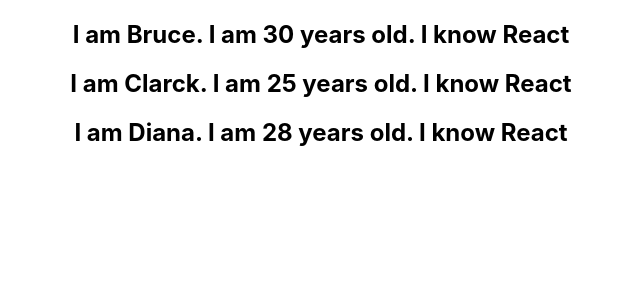
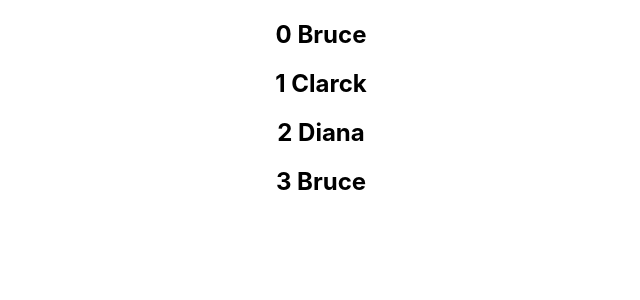
Before and after one commit to Filipe-vilela-felix/tutorial-react, a React (Create React App) app in the folder hello-world/: page / in a window 1280 px wide. Shown: the top 300 px of the page, without its empty margins (319-959 px from the left). Built offline with nearby package versions, Linux system fonts and the light colour scheme.

Commit message:
index as key anti-pattern

```diff
--- a/hello-world/src/components/NameList.js
+++ b/hello-world/src/components/NameList.js
@@ -2,6 +2,7 @@
 import Person from './Person';
 
 function NameList() {
+    const names = ["Bruce", "Clarck", "Diana", "Bruce"]
     const persons = [
         {
             id: 1,
@@ -23,9 +24,9 @@
         }
     ]
 
-    const personList = persons.map(person => <Person key={person.id} person={person} />);
+    const nameList = names.map((name, index) => <h2 key={name}>{index} {name}</h2>);
 
-    return personList;
+    return <div>{nameList}</div>;
 }
 
 export default NameList
```
Also changed, not shown: 1 other file (tests, documents, lock files or other folders).
